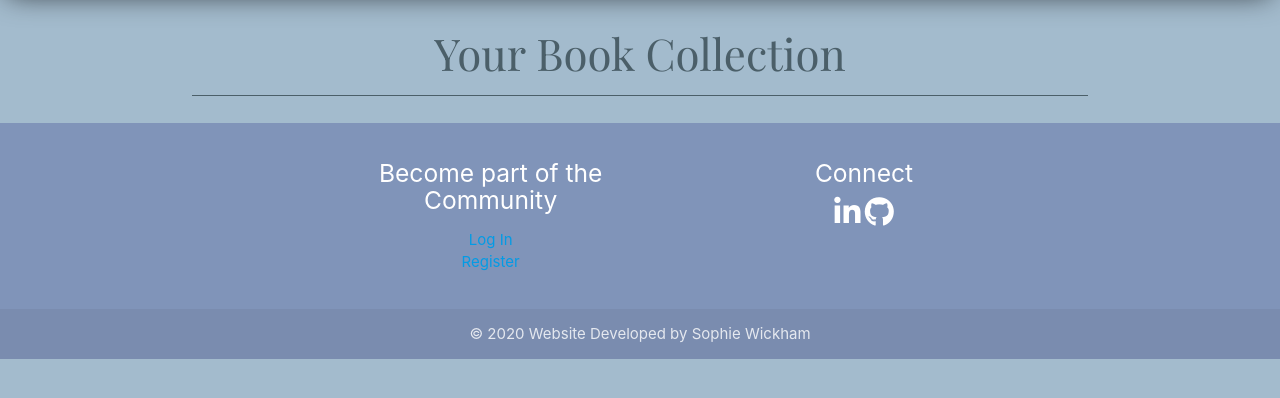
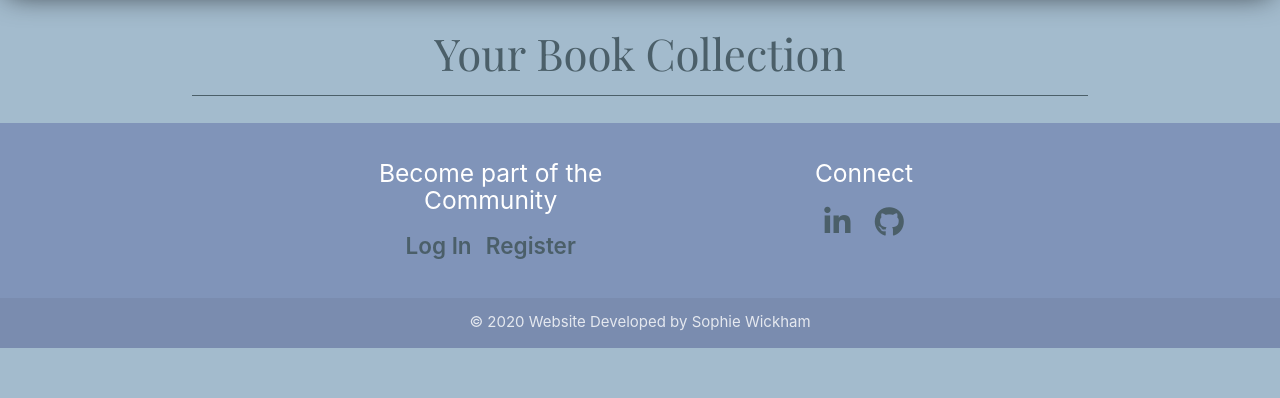
Before and after one commit to sw1ckham/i-brary, a Flask app: page /register in a window 1280 px wide. Shown: the part 64-462 px from the top of the page. Run offline with Flask 2, Linux system fonts and the light colour scheme; some libraries are stand-ins or nearby versions.

Commit message:
Styles icons and login/register links

```diff
--- a/static/css/style.css
+++ b/static/css/style.css
@@ -135,6 +135,24 @@ footer {
     background-color:#1a237e40;
 }
 
+footer .icon {
+    color: #4b5f69;
+    padding: 10px;
+    cursor: pointer;
+}
+
+footer li a {
+    cursor: pointer;
+    padding: 5px;
+    font-size: 1.5rem;
+    color: #4b5f69;
+    font-weight: 600;
+}
+
+footer li {
+    display: inline-block;
+
+}
 
 /* Over riding materialize custm styles in the input fields in all forms */
 
```
